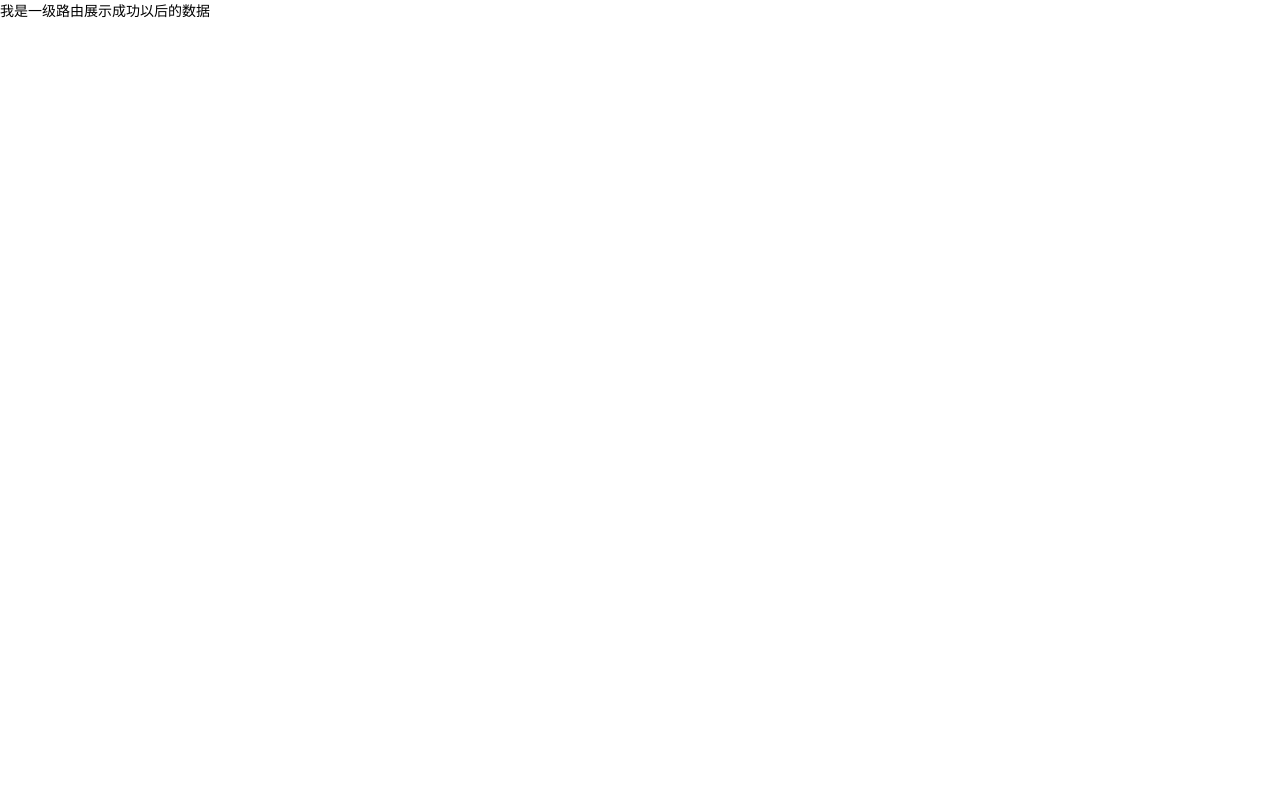
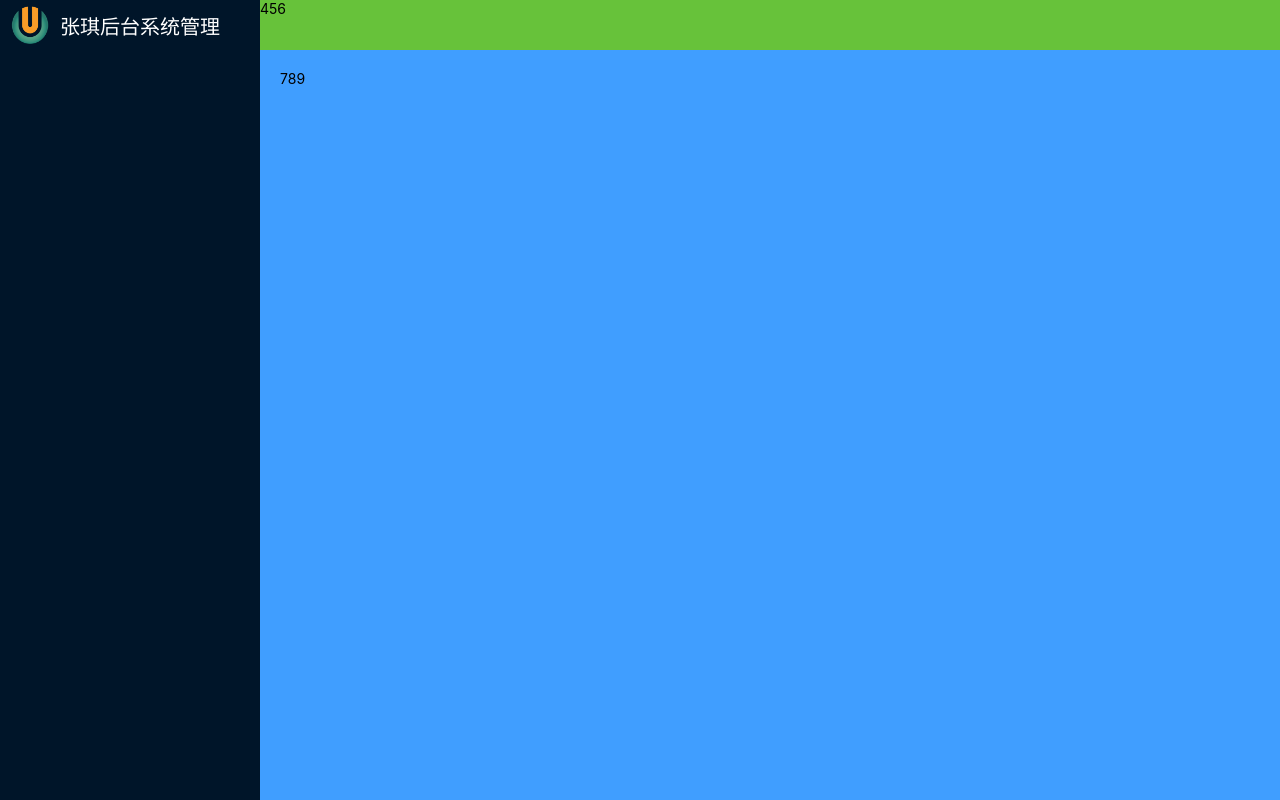
Before and after one commit to zhang09271104/zq-admin, a Vue app: page /#/ in a window 1280 px wide. Built offline with nearby package versions, Linux system fonts and the light colour scheme; sample sign-in values are in the browser's storage.

Commit message:
feat: layout静态组件和logo图标组件的开发

```diff
--- /dev/null
+++ b/src/layout/index.vue
@@ -0,0 +1,46 @@
+<template>
+  <div class="layout_container">
+    <!--左侧菜单-->
+    <div class="layout_slider">
+      <Logo />
+    </div>
+    <!--顶部导航-->
+    <div class="layout_tabbar">456</div>
+    <!--内容展示区域-->
+    <div class="layout_main">
+      <p style="height: 10000px">789</p>
+    </div>
+  </div>
+</template>
+<script setup lang="ts">
+import Logo from './logo/index.vue'
+</script>
+<style scoped lang="scss">
+.layout_container {
+  width: 100%;
+  height: 100vh;
+  .layout_slider {
+    width: $base-menu-width;
+    height: 100vh;
+    background: $base-menu-background;
+  }
+  .layout_tabbar {
+    position: fixed;
+    top: 0;
+    left: $base-menu-width;
+    width: calc(100% - #{$base-menu-width});
+    height: $base-menu-height;
+    background: #67c23a;
+  }
+  .layout_main {
+    position: absolute;
+    top: $base-menu-height;
+    left: $base-menu-width;
+    width: calc(100% - #{$base-menu-width});
+    height: calc(100vh - #{$base-menu-height});
+    background: #409eff;
+    padding: 20px;
+    overflow: auto;
+  }
+}
+</style>
--- /dev/null
+++ b/src/layout/logo/index.vue
@@ -0,0 +1,27 @@
+<template>
+  <div v-if="setting.logoHidden" class="logo">
+    <img :src="setting.logo" alt="" />
+    <p>{{ setting.title }}</p>
+  </div>
+</template>
+<script setup lang="ts">
+import setting from '@/setting.ts'
+</script>
+<style scoped lang="scss">
+.logo {
+  display: flex;
+  align-items: center;
+  width: 100%;
+  height: $base-menu-logo-height;
+  padding: 10px;
+  img {
+    width: 40px;
+    height: 40px;
+    margin-right: 10px;
+  }
+  p {
+    font-size: $base-logo-title-fontSize;
+    color: white;
+  }
+}
+</style>
--- a/src/router/routes.ts
+++ b/src/router/routes.ts
@@ -10,8 +10,8 @@ export const constantRoute = [
   //登录成功以后展示数据的路由
   {
     path: '/',
-    component: () => import('@/views/home/index.vue'),
-    name: 'Home' //命名路由
+    component: () => import('@/layout/index.vue'),
+    name: 'layout' //命名路由
   },
   //404
   {
--- /dev/null
+++ b/src/setting.ts
@@ -0,0 +1,6 @@
+//用于项目logo|标题配置
+export default {
+  title: '张琪后台系统管理', //项目的标题
+  logo: '/logo.png', //项目logo设置
+  logoHidden: true //logo组件是否隐藏设置
+}
--- a/src/styles/variables.scss
+++ b/src/styles/variables.scss
@@ -15,4 +15,14 @@ $spacing-small: 8px;
 $spacing-medium: 16px;
 $spacing-large: 24px;
 
+$base-menu-width: 260px;
+$base-menu-height: 50px;
+$base-menu-background: #001529;
+
+//左侧菜单logo高度设置
+$base-menu-logo-height: 50px;
+
+//左侧菜单logo右侧文字大小
+$base-logo-title-fontSize: 20px;
+
 $color: red;
```
Also changed, not shown: public/logo.png (added).
